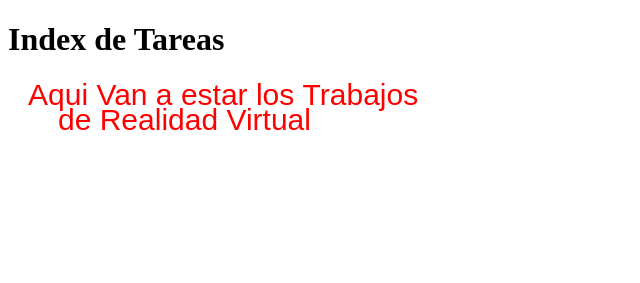
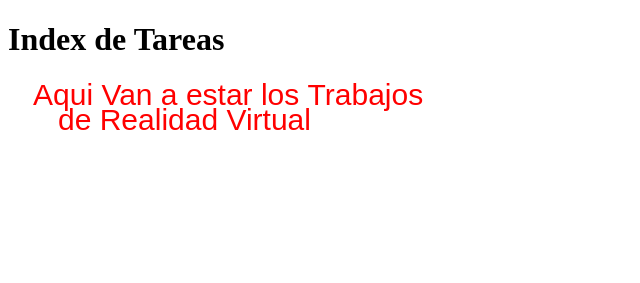
Before and after one commit to UPIIDK/UPIIDK.github.io, a plain HTML site: page rv/index.html in a window 1280 px wide. Shown: the whole page, without its empty margins (0-640 px from the left). Drawn offline with Linux system fonts and the light colour scheme.

Commit message:
Update index.html

```diff
--- a/rv/index.html
+++ b/rv/index.html
@@ -15,7 +15,7 @@
             var contexto=MiCanvas.getContext("2d");
                   contexto.fillStyle="red";
                  contexto.font = "30px Arial";
-                 contexto.fillText("Aqui Van a estar los Trabajos", 20, 25);
+                 contexto.fillText("Aqui Van a estar los Trabajos", 25, 25);
                  contexto.fillText("de Realidad Virtual",50,50);
                  </script>
    </body>
```
